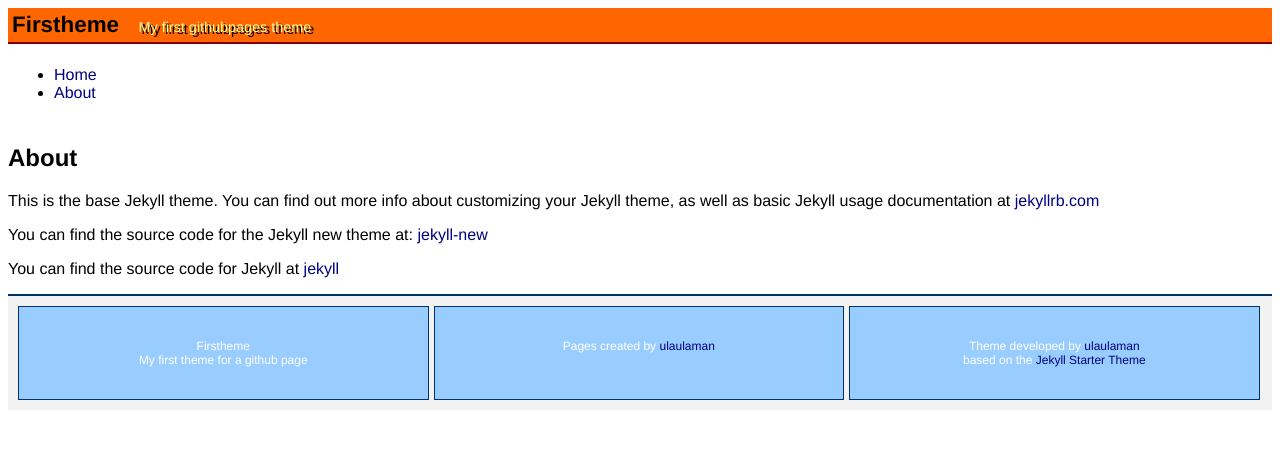
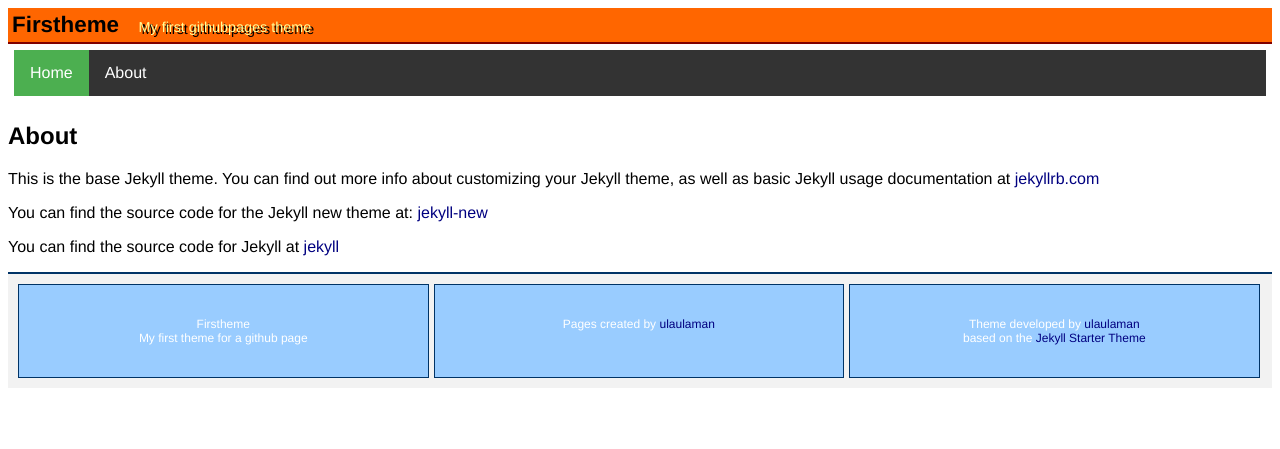
Before and after one commit to ulaulaman/firstheme, a Jekyll site: the page built from about.md, in a window 1280 px wide. Shown: the top 449 px of the page. Built offline with Jekyll 4.4.1, drawn with Linux system fonts in a browser that asks for light colours.

Commit message:
Update header.html

```diff
--- a/_includes/header.html
+++ b/_includes/header.html
@@ -6,10 +6,10 @@
   </div>
 
 <div id="nav">
-  <ul class="nav">
-    <li class="nav"><a href="{{ 'index.html' | relative_url }}">Home</a></li>
-    <li class="nav"><a href="{{ 'about.html' | relative_url }}">About</a></li>
-  </ul>
+  <menu>
+    <page><a class="active" href="{{ 'index.html' | relative_url }}">Home</a></page>
+    <page><a href="{{ 'about.html' | relative_url }}">About</a></page>
+  </menu>
 </div>
 
 </header>
```
